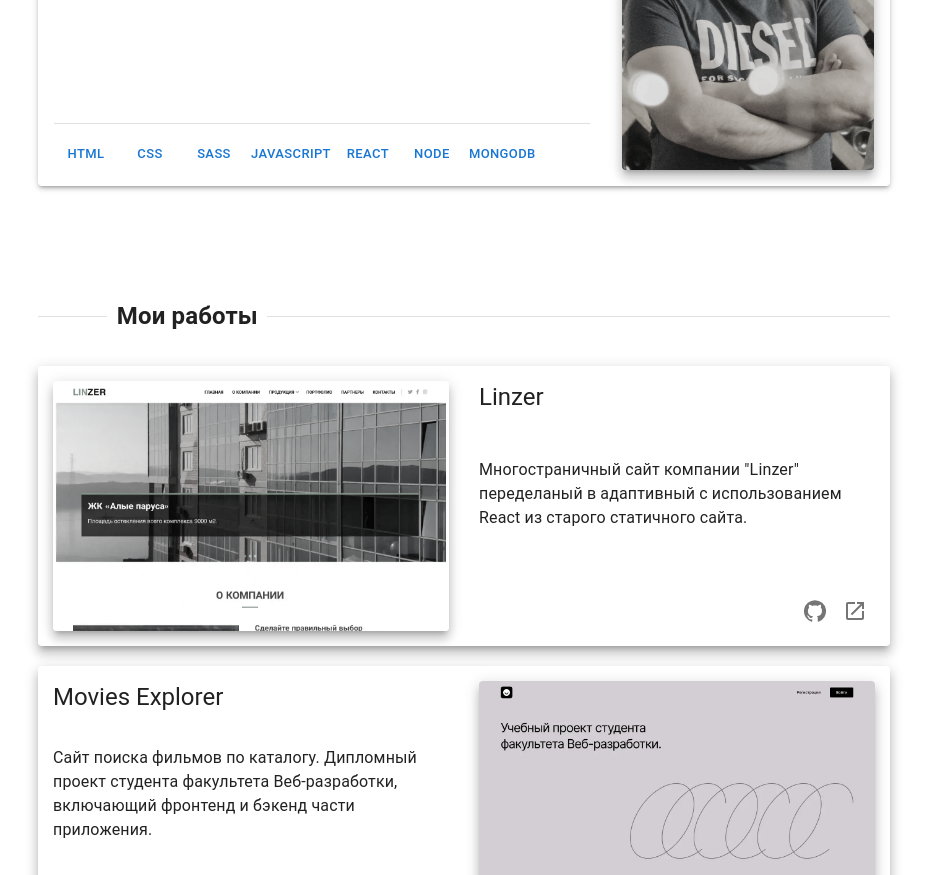
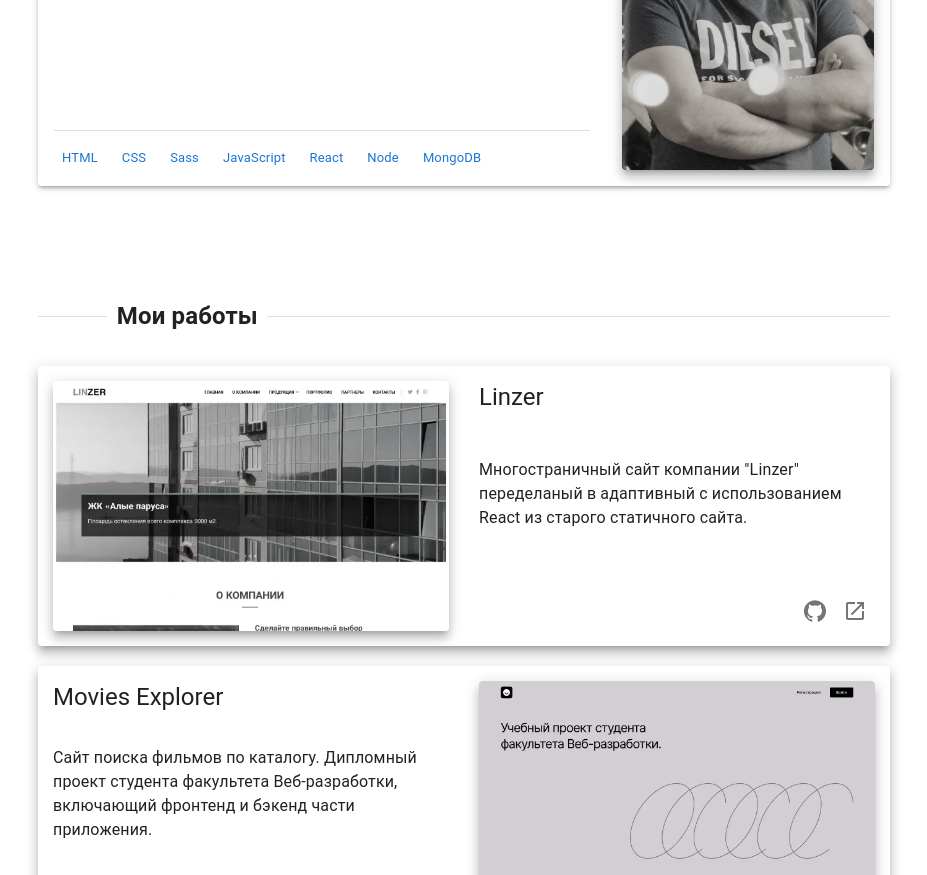
Before and after one commit to pestov-web/portfolio, a React (Create React App) app: page / in a window 1280 px wide. Shown: the part 1000-1875 px from the top of the page, without its empty margins (176-1103 px from the left). Built offline with nearby package versions, Linux system fonts and the light colour scheme.

Commit message:
fix(techList): button > chip

```diff
--- a/src/components/About.jsx
+++ b/src/components/About.jsx
@@ -78,12 +78,24 @@ function About() {
               <Stack
                 direction="row"
                 flexWrap={'wrap'}
+                gap={1}
                 sx={{ paddingTop: { xs: '15px' } }}
               >
-                {techsList.map((item) => (
-                  <Button key={item.id} size="small">
-                    {item.name}
-                  </Button>
+                {techsList.map((item, index) => (
+                  <Chip
+                    key={index}
+                    label={item.name}
+                    size={'small'}
+                    sx={[
+                      { background: 'none' },
+                      (theme) => ({
+                        color: theme.palette.primary.main,
+                      }),
+                    ]}
+                  />
+                  // <Button key={item.id} size="small">
+                  //   {item.name}
+                  // </Button>
                 ))}
               </Stack>
             </Box>
--- a/src/components/ResumeButton.jsx
+++ b/src/components/ResumeButton.jsx
@@ -4,7 +4,7 @@ import { Button } from '@mui/material';
 function ResumeButton({ isModal }) {
   return (
     <Button
-      href="/resumehh.pdf"
+      href="/resume_hh.pdf"
       aria-label="Резюме"
       variant={'outlined'}
       sx={{
```
Also changed, not shown: 1 other file (tests, documents, lock files or other folders).
